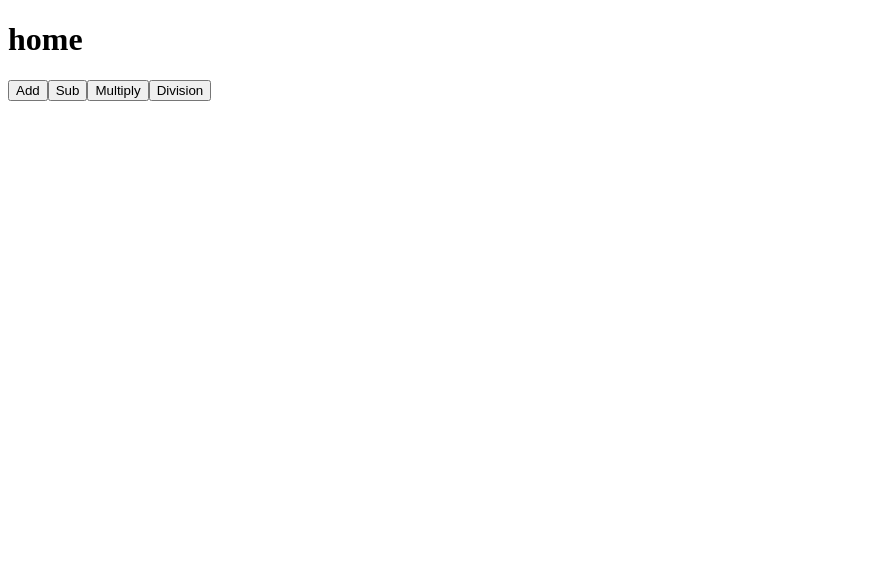
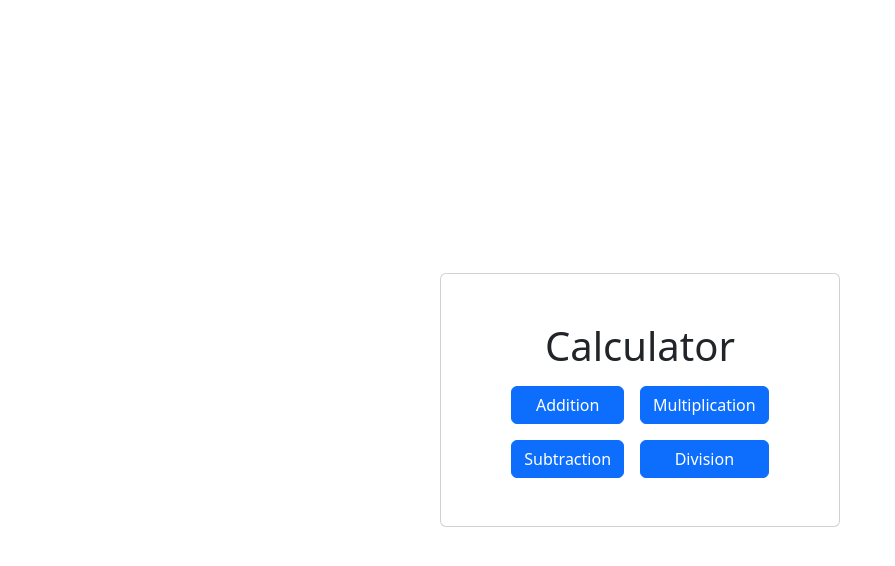
Before and after one commit to anupam-123/calculator-v1, an Angular app: page /home in a window 1280 px wide. Shown: the top 566 px of the page, without its empty margins (0-895 px from the left). Built offline with nearby package versions, Linux system fonts and the light colour scheme.

Commit message:
major changes in home page

```diff
--- a/angular.json
+++ b/angular.json
@@ -25,7 +25,7 @@
               }
             ],
             "styles": [
-              "src/styles.css",
+              "node_modules/bootstrap/scss/bootstrap.scss",
               "node_modules/bootstrap-icons/font/bootstrap-icons.css"
             ],
             "scripts": [
--- a/src/app/app.component.css
+++ b/src/app/app.component.css
@@ -0,0 +1,4 @@
+:root{
+    right: 0px;
+    left: 0px;
+}
--- a/src/app/app.component.html
+++ b/src/app/app.component.html
@@ -1 +1,3 @@
-<router-outlet></router-outlet>
+<div class="">
+    <router-outlet></router-outlet>
+</div>
--- a/src/app/header/header.component.html
+++ b/src/app/header/header.component.html
@@ -1 +1,3 @@
-<h1>{{current}}</h1>
+<div class="p-1 pl-1">
+    <h3>{{current}}</h3>
+</div>
--- a/src/app/home-page/home-page.component.css
+++ b/src/app/home-page/home-page.component.css
@@ -0,0 +1,8 @@
+.container {
+    display: grid;
+    grid-template-columns: 200px 200px 200px;
+  }
+
+  .custon-design-card{
+    min-width: 25rem;
+  }
--- a/src/app/home-page/home-page.component.html
+++ b/src/app/home-page/home-page.component.html
@@ -1,5 +1,25 @@
-<app-header [current]="title"></app-header>
-<button (click)="redirectToPage('add')">Add</button>
-<button (click)="redirectToPage('sub')">Sub</button>
-<button (click)="redirectToPage('multiply')">Multiply</button>
-<button (click)="redirectToPage('division')">Division</button>
+<div class="container vh-100 d-flex align-items-center justify-content-center">
+  <div class="card custon-design-card h-auto d-flex align-items-center justify-content-center p-5 w-25">
+    <div class="card-title">
+      <h1 class="p-0">Calculator</h1>
+    </div>
+    <div class="d-flex gap-3">
+      <div class="d-flex flex-column gap-3">
+        <button class="btn btn-primary" (click)="redirectToPage('add')">
+          Addition
+        </button>
+        <button class="btn btn-primary" (click)="redirectToPage('sub')">
+          Subtraction
+        </button>
+      </div>
+      <div class="d-flex flex-column gap-3">
+        <button class="btn btn-primary" (click)="redirectToPage('multiply')">
+          Multiplication
+        </button>
+        <button class="btn btn-primary" (click)="redirectToPage('division')">
+          Division
+        </button>
+      </div>
+    </div>
+  </div>
+</div>
```
Also changed, not shown: 1 other file (tests, documents, lock files or other folders).
